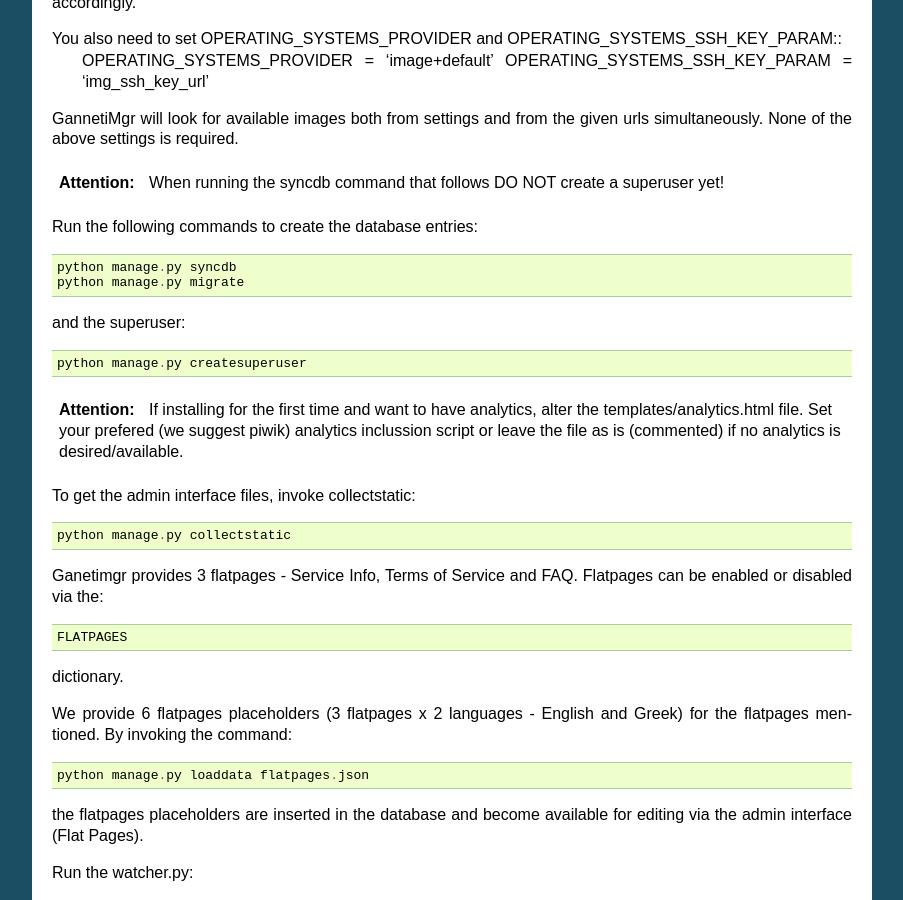
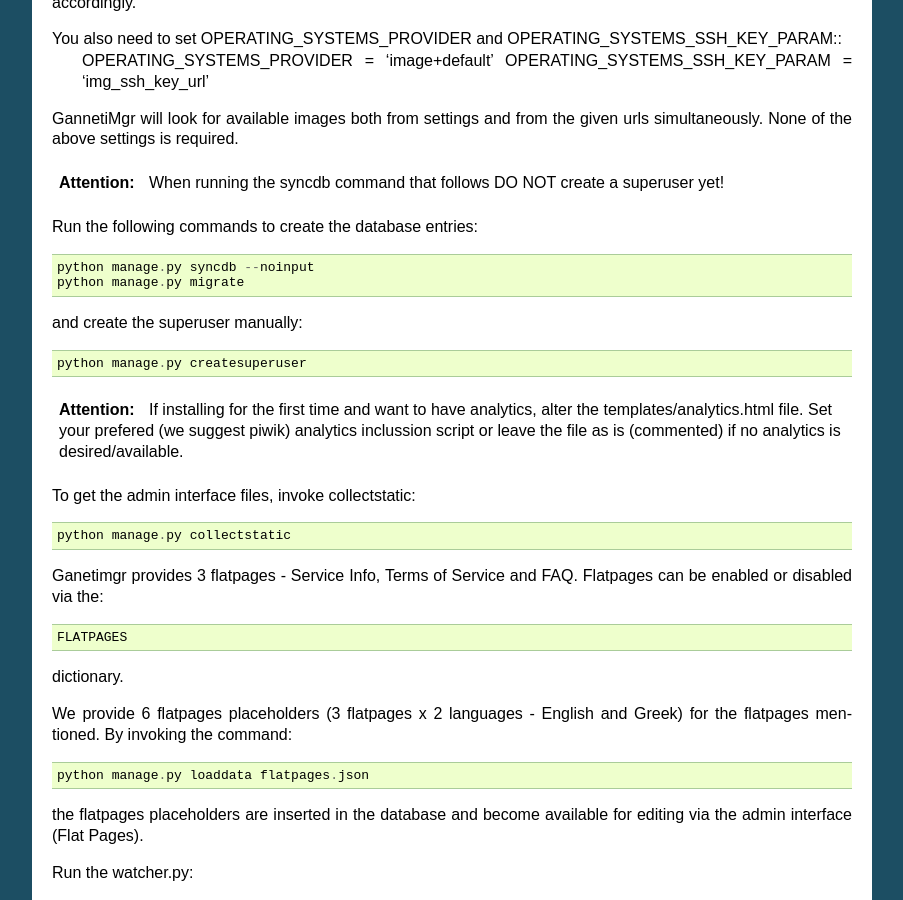
Before and after one commit to grnet/ganetimgr, a Sphinx documentation site: the page built from docs/source/install.rst, in a window 1280 px wide and 900 px high, scrolled down 3526 px. Shown: the whole window, without its empty margins (198-1101 px from the left). Built offline with Sphinx 7.4.7, drawn with Linux system fonts in a browser that asks for light colours.

Commit message:
Suggest the usage of --noinput with syncdb

```diff
--- a/docs/source/install.rst
+++ b/docs/source/install.rst
@@ -201,10 +201,10 @@
 
 Run the following commands to create the database entries::
 
-    python manage.py syncdb
+    python manage.py syncdb --noinput
     python manage.py migrate
 
-and the superuser::
+and create the superuser manually::
 
     python manage.py createsuperuser
 
```
